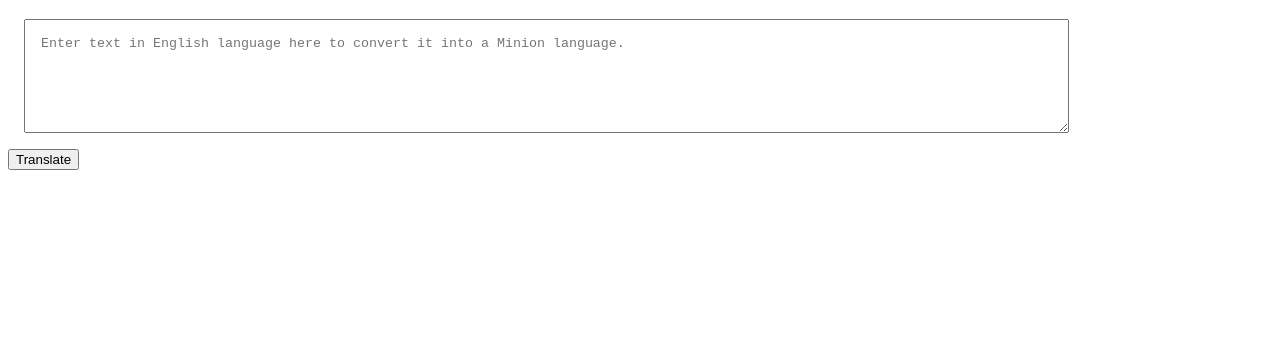
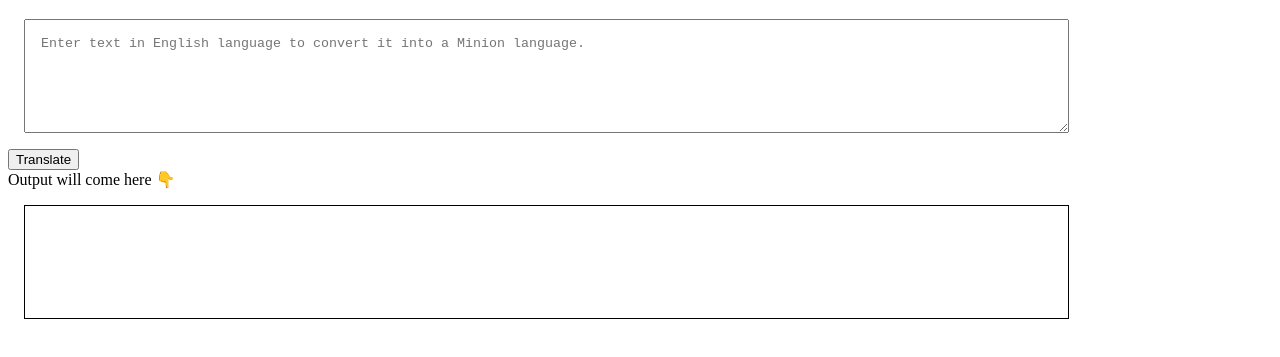
Before and after one commit to krgarima/neogcamp-banana-speak, a plain HTML site: page index.html in a window 1280 px wide. Shown: the part 61-418 px from the top of the page. Drawn offline with Linux system fonts and the light colour scheme.

Commit message:
input output processing

```diff
--- a/app.js
+++ b/app.js
@@ -1,10 +1,10 @@
 var btnTranslate= document.querySelector("#btn-translate");
 var txtInput = document.querySelector("#txt-input")
+var outputDiv = document.querySelector("#output");
 
 function clickEventHandler()
 {
-    console.log(txtInput.value);
-    console.log("Clickeddd");
-}
+    outputDiv.innerText = "shdshdk "+ txtInput.value;
+};
 
-btnTranslate.addEventListener("click", clickEventHandler())
+btnTranslate.addEventListener("click", clickEventHandler)
--- a/index.html
+++ b/index.html
@@ -7,6 +7,7 @@
     <title>banana speak</title>
 
     <style>
+
         textarea
         {
             width: 80%;
@@ -15,14 +16,24 @@
             margin: 1rem;
             padding: 1rem;
         }
+        #output
+        {
+            border: 1px solid black;
+            width: 80%;
+            height: 10vh;
+            margin: 1rem;
+            padding: 1rem
+        }
 
     </style>
 </head>
 <body>
     <h1>talk banannaaaa</h1>
-    <textarea id="txt-input" placeholder="Enter text in English language here to convert it into a Minion language."></textarea>
+    <textarea id="txt-input" placeholder="Enter text in English language to convert it into a Minion language."></textarea>
     <button id="btn-translate">Translate</button>
 
+    <div>Output will come here 👇</div>
+    <div id="output"></div>
     <script src="app.js" type="text/javascript"></script>
 </body>
 </html>
```
